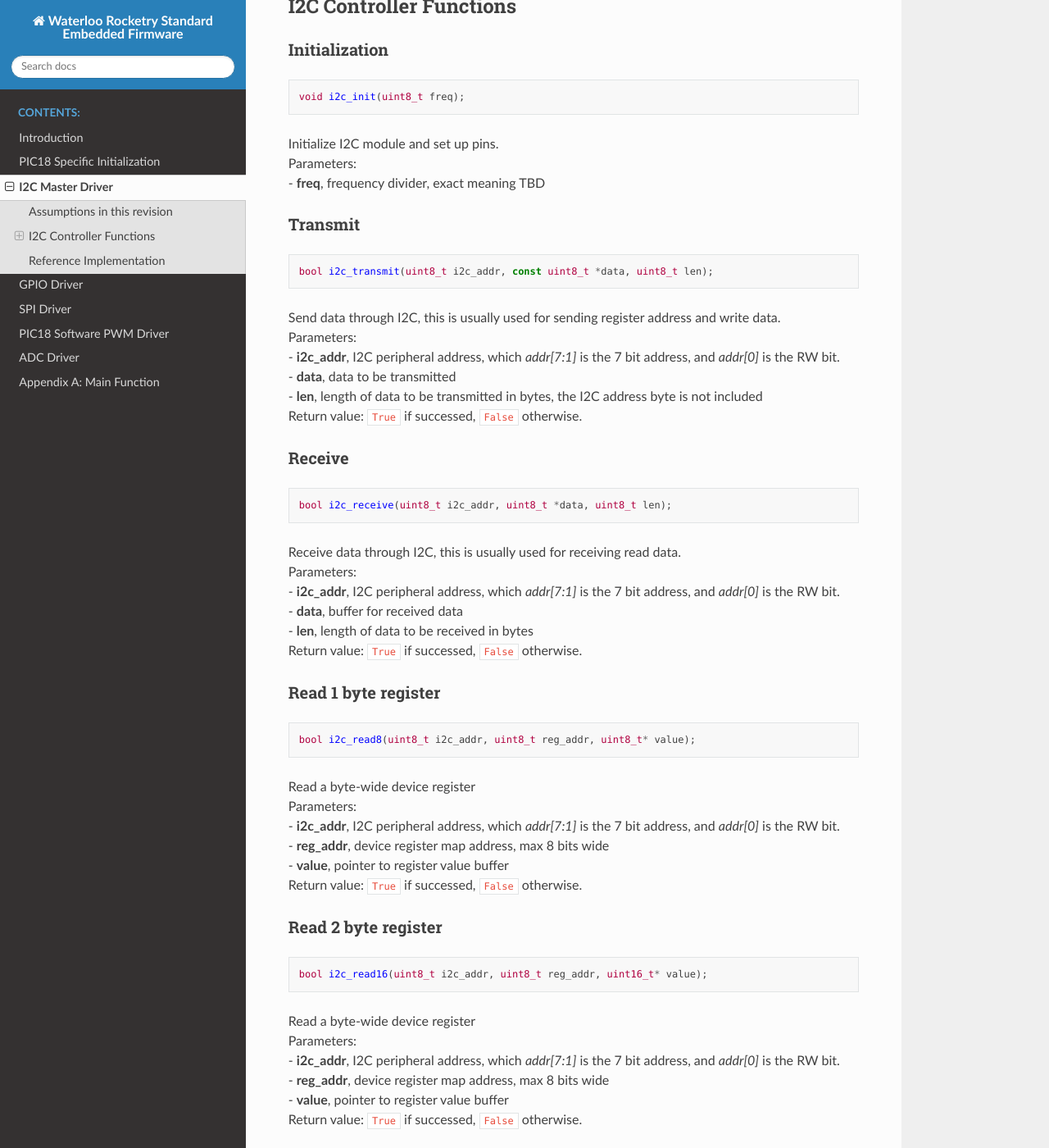
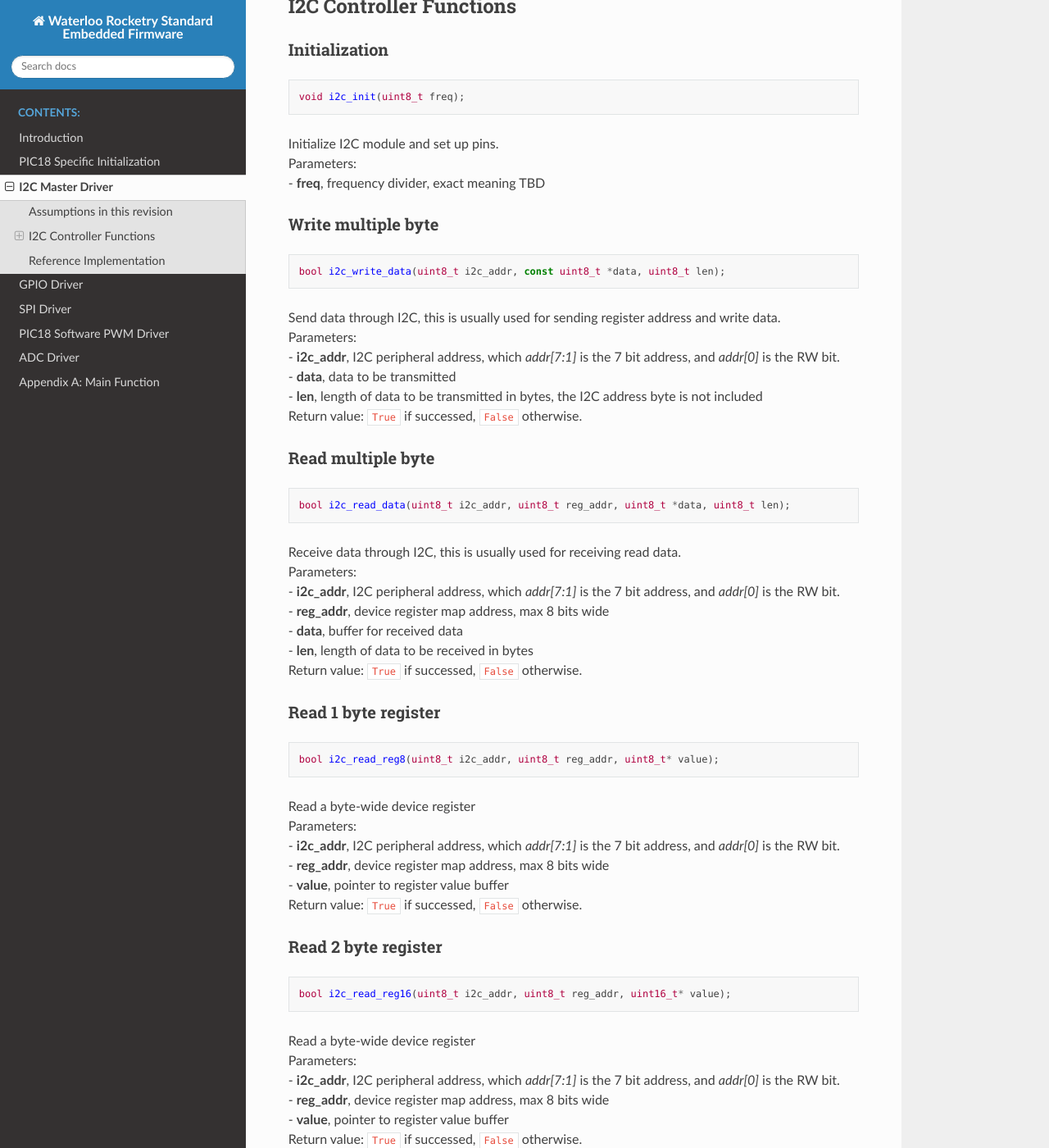
Before and after one commit to waterloo-rocketry/rocketlib, a Sphinx documentation site: the page built from doc/i2c_driver.rst, in a window 1280 px wide and 1400 px high, scrolled down 417 px. Shown: the whole window at 82% size. Built offline with Sphinx 7.4.7 and the Read the Docs theme 2.0.0, drawn with Linux system fonts in a browser that asks for light colours; some of the changed text lies outside the part shown.

Commit message:
Update i2c driver interface doc
Change function names for register read/write function

```diff
--- a/doc/i2c_driver.rst
+++ b/doc/i2c_driver.rst
@@ -22,11 +22,11 @@ Initialization
 | Parameters:
 | - **freq**, frequency divider, exact meaning TBD
 
-Transmit
---------
+Write multiple byte
+-------------------
 .. code-block:: c
 
-  bool i2c_transmit(uint8_t i2c_addr, const uint8_t *data, uint8_t len);
+  bool i2c_write_data(uint8_t i2c_addr, const uint8_t *data, uint8_t len);
 
 | Send data through I2C, this is usually used for sending register address and write data.
 | Parameters:
@@ -35,15 +35,16 @@ Transmit
 | - **len**, length of data to be transmitted in bytes, the I2C address byte is not included
 | Return value: ``True`` if successed, ``False`` otherwise.
 
-Receive
---------
+Read multiple byte
+------------------
 .. code-block:: c
 
-  bool i2c_receive(uint8_t i2c_addr, uint8_t *data, uint8_t len);
+  bool i2c_read_data(uint8_t i2c_addr, uint8_t reg_addr, uint8_t *data, uint8_t len);
 
 | Receive data through I2C, this is usually used for receiving read data.
 | Parameters:
 | - **i2c_addr**, I2C peripheral address, which *addr[7:1]* is the 7 bit address, and *addr[0]* is the RW bit.
+| - **reg_addr**, device register map address, max 8 bits wide
 | - **data**, buffer for received data
 | - **len**, length of data to be received in bytes
 | Return value: ``True`` if successed, ``False`` otherwise.
@@ -52,7 +53,7 @@ Read 1 byte register
 --------------------
 .. code-block:: c
 
-   bool i2c_read8(uint8_t i2c_addr, uint8_t reg_addr, uint8_t* value);
+   bool i2c_read_reg8(uint8_t i2c_addr, uint8_t reg_addr, uint8_t* value);
 
 | Read a byte-wide device register
 | Parameters:
@@ -65,7 +66,7 @@ Read 2 byte register
 --------------------
 .. code-block:: c
 
-   bool i2c_read16(uint8_t i2c_addr, uint8_t reg_addr, uint16_t* value);
+   bool i2c_read_reg16(uint8_t i2c_addr, uint8_t reg_addr, uint16_t* value);
 
 | Read a byte-wide device register
 | Parameters:
@@ -78,7 +79,7 @@ Write 1 byte register
 ---------------------
 .. code-block:: c
 
-   bool i2c_write8(uint8_t i2c_addr, uint8_t reg_addr, uint8_t value);
+   bool i2c_write_reg8(uint8_t i2c_addr, uint8_t reg_addr, uint8_t value);
 
 | Write a byte-wide device register
 | Parameters:
@@ -91,7 +92,7 @@ Write 2 byte register
 ---------------------
 .. code-block:: c
 
-   bool i2c_write16(uint8_t i2c_addr, uint8_t reg_addr, uint16_t value);
+   bool i2c_write_reg16(uint8_t i2c_addr, uint8_t reg_addr, uint16_t value);
 
 | Write a byte-wide device register
 | Parameters:
```
